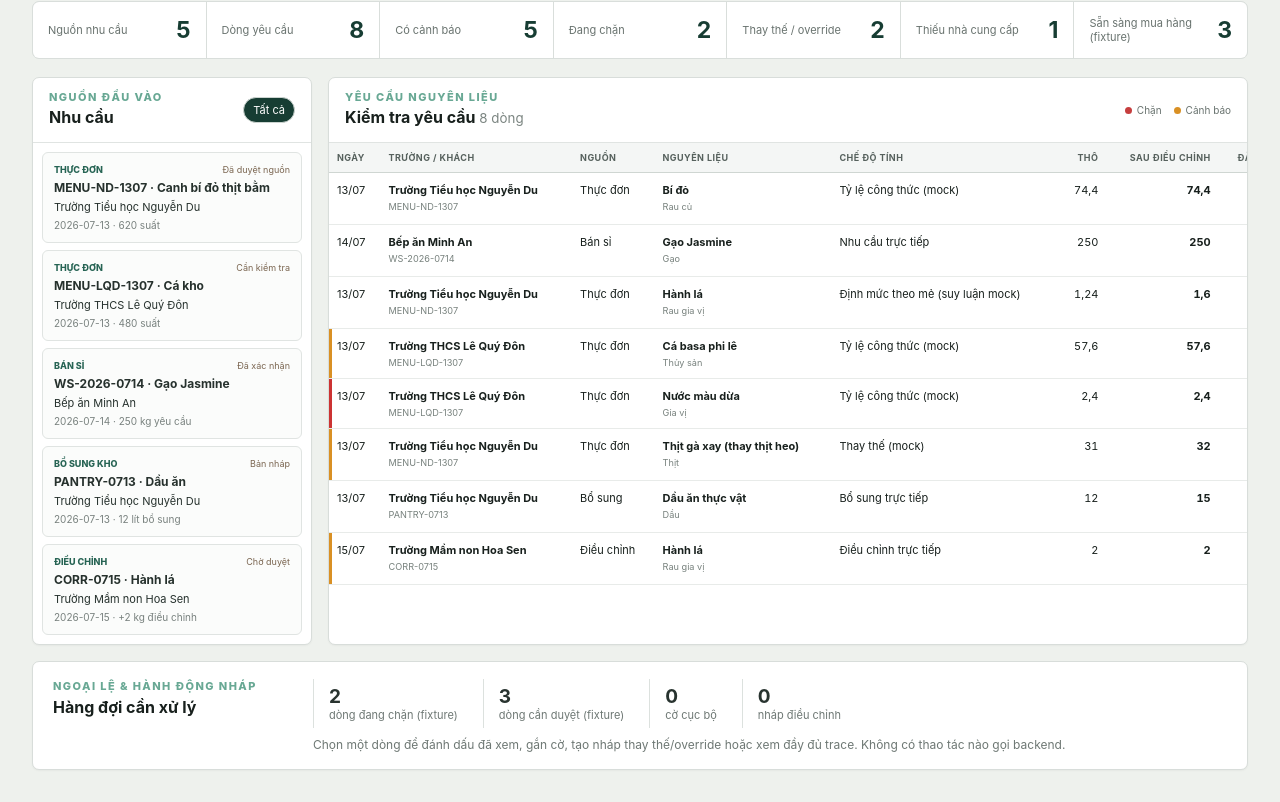
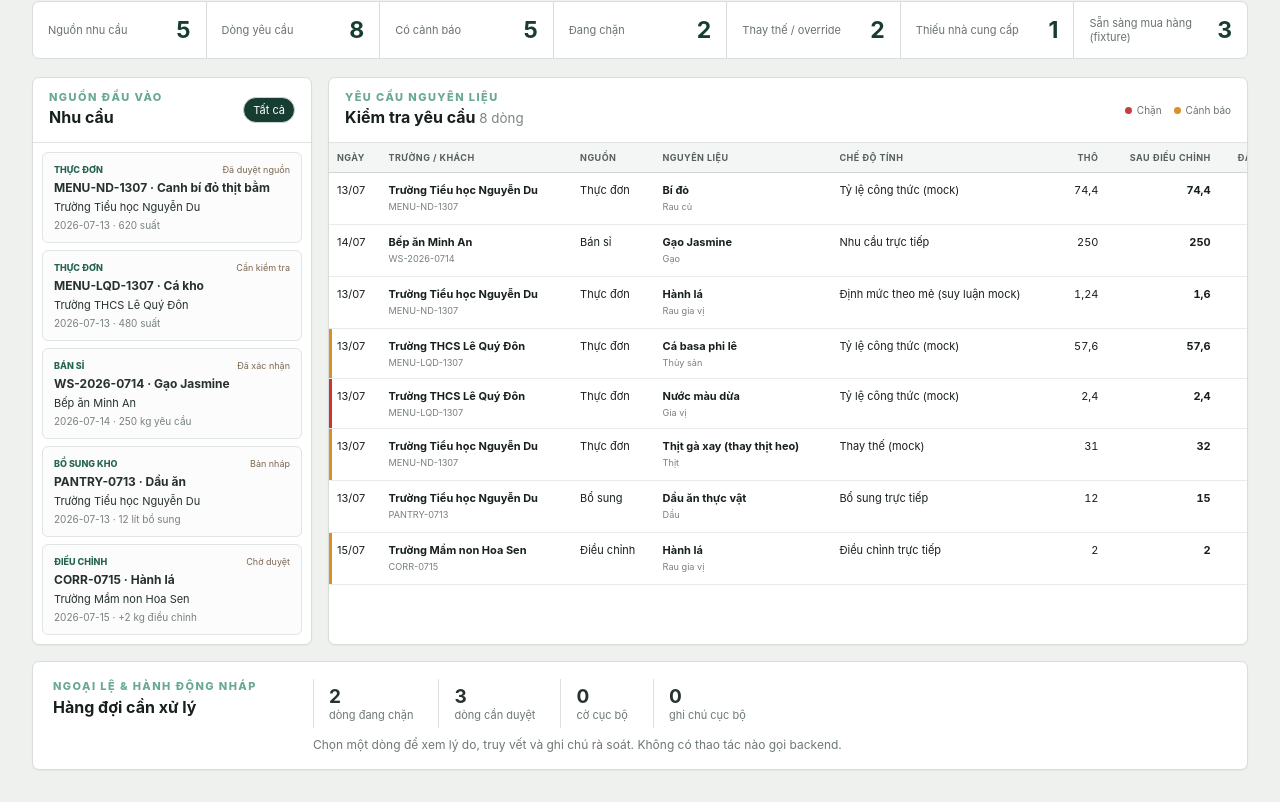
Before and after one commit to longpsu-bot/thuonghao-ops-erp, a React (Vite) app: page / in a window 1280 px wide. Shown: the part 278-1080 px from the top of the page. Built offline with nearby package versions, Linux system fonts and the light colour scheme.

Commit message:
TASK-001: add exception-first and grouped planner state

```diff
--- a/src/modules/planner/PlannerWorkspacePage.tsx
+++ b/src/modules/planner/PlannerWorkspacePage.tsx
@@ -1,13 +1,10 @@
 import { useMemo, useState } from "react";
 import { demandSources, requirementLines } from "./fixtures/plannerFixtures";
-import type { Filters, LocalLineState } from "./types";
+import type { Filters, LocalLineState, ViewMode } from "./types";
 import { DemandSourcePanel } from "./components/DemandSourcePanel";
 import { PlannerHeader } from "./components/PlannerHeader";
 import { PlannerSummaryCards } from "./components/PlannerSummaryCards";
-import {
-  RequirementDetail,
-  RequirementTable,
-} from "./components/RequirementWorkspace";
+import { RequirementDetail, RequirementTable } from "./components/RequirementWorkspace";
 
 const initialFilters: Filters = {
   from: "2026-07-13",
@@ -17,6 +14,7 @@ const initialFilters: Filters = {
   severity: "",
   readiness: "",
   search: "",
+  exceptionOnly: false,
 };
 const blankState = (): LocalLineState => ({
   reviewed: false,
@@ -24,19 +22,18 @@ const blankState = (): LocalLineState => ({
   substitutionDraft: false,
   overrideDraft: false,
   locallyReady: false,
+  reviewNote: "",
 });
 
 export function PlannerWorkspacePage() {
   const [filters, setFilters] = useState(initialFilters);
+  const [viewMode, setViewMode] = useState<ViewMode>("DATE");
   const [selectedSource, setSelectedSource] = useState("");
   const [selectedId, setSelectedId] = useState<string>();
-  const [localStates, setLocalStates] = useState<
-    Record<string, LocalLineState>
-  >({});
+  const [localStates, setLocalStates] = useState<Record<string, LocalLineState>>({});
   const customers = [...new Set(demandSources.map((x) => x.customer))];
   const sources = useMemo(
-    () =>
-      demandSources.filter(
+    () => demandSources.filter(
       (x) =>
         x.serviceDate >= filters.from &&
         x.serviceDate <= filters.to &&
@@ -46,8 +43,7 @@ export function PlannerWorkspacePage() {
     [filters],
   );
   const lines = useMemo(
-    () =>
-      requirementLines.filter(
+    () => requirementLines.filter(
       (x) =>
         x.serviceDate >= filters.from &&
         x.serviceDate <= filters.to &&
@@ -55,6 +51,7 @@ export function PlannerWorkspacePage() {
         (!filters.customer || x.customer === filters.customer) &&
         (!filters.severity || x.severity === filters.severity) &&
         (!filters.readiness || x.readiness === filters.readiness) &&
+        (!filters.exceptionOnly || x.severity !== "OK" || x.readiness !== "READY") &&
         (!selectedSource || x.sourceId === selectedSource) &&
         (!filters.search ||
           `${x.ingredient} ${x.customer} ${x.sourceReference} ${x.supplierName ?? ""}`
@@ -65,14 +62,22 @@ export function PlannerWorkspacePage() {
   );
   const selected = requirementLines.find((x) => x.id === selectedId);
   const toggle = (key: keyof LocalLineState) => {
-    if (!selectedId) return;
+    if (!selectedId || key === "reviewNote") return;
     setLocalStates((old) => {
       const current = old[selectedId] ?? blankState();
       return { ...old, [selectedId]: { ...current, [key]: !current[key] } };
     });
   };
+  const setReviewNote = (reviewNote: string) => {
+    if (!selectedId) return;
+    setLocalStates((old) => ({
+      ...old,
+      [selectedId]: { ...(old[selectedId] ?? blankState()), reviewNote },
+    }));
+  };
   const reset = () => {
     setFilters(initialFilters);
+    setViewMode("DATE");
     setSelectedSource("");
     setSelectedId(undefined);
     setLocalStates({});
@@ -82,21 +87,20 @@ export function PlannerWorkspacePage() {
       <PlannerHeader
         filters={filters}
         customers={customers}
+        viewMode={viewMode}
         onChange={setFilters}
+        onViewModeChange={setViewMode}
         onReset={reset}
       />
       <PlannerSummaryCards sources={sources} lines={lines} />
       <div className="workspace">
-        <DemandSourcePanel
-          sources={sources}
-          selected={selectedSource}
-          onSelect={setSelectedSource}
-        />
+        <DemandSourcePanel sources={sources} selected={selectedSource} onSelect={setSelectedSource} />
         <RequirementTable
           lines={lines}
           selected={selectedId}
           onSelect={setSelectedId}
           states={localStates}
+          viewMode={viewMode}
         />
       </div>
       <section className="exceptions">
@@ -105,33 +109,12 @@ export function PlannerWorkspacePage() {
           <h2>Hàng đợi cần xử lý</h2>
         </div>
         <div className="exception-metrics">
-          <span>
-            <b>{lines.filter((x) => x.readiness === "BLOCKED").length}</b> dòng
-            đang chặn (fixture)
-          </span>
-          <span>
-            <b>{lines.filter((x) => x.readiness === "NEEDS_REVIEW").length}</b>{" "}
-            dòng cần duyệt (fixture)
-          </span>
-          <span>
-            <b>{Object.values(localStates).filter((x) => x.flagged).length}</b>{" "}
-            cờ cục bộ
-          </span>
-          <span>
-            <b>
-              {
-                Object.values(localStates).filter(
-                  (x) => x.substitutionDraft || x.overrideDraft,
-                ).length
-              }
-            </b>{" "}
-            nháp điều chỉnh
-          </span>
+          <span><b>{lines.filter((x) => x.readiness === "BLOCKED").length}</b>dòng đang chặn</span>
+          <span><b>{lines.filter((x) => x.readiness === "NEEDS_REVIEW").length}</b>dòng cần duyệt</span>
+          <span><b>{Object.values(localStates).filter((x) => x.flagged).length}</b>cờ cục bộ</span>
+          <span><b>{Object.values(localStates).filter((x) => x.reviewNote).length}</b>ghi chú cục bộ</span>
         </div>
-        <p>
-          Chọn một dòng để đánh dấu đã xem, gắn cờ, tạo nháp thay thế/override
-          hoặc xem đầy đủ trace. Không có thao tác nào gọi backend.
-        </p>
+        <p>Chọn một dòng để xem lý do, truy vết và ghi chú rà soát. Không có thao tác nào gọi backend.</p>
       </section>
       {selected && (
         <>
@@ -140,6 +123,7 @@ export function PlannerWorkspacePage() {
             line={selected}
             state={localStates[selected.id] ?? blankState()}
             onAction={toggle}
+            onReviewNoteChange={setReviewNote}
             onClose={() => setSelectedId(undefined)}
           />
         </>
```
Lines whose indentation alone changed are shown as unchanged.
